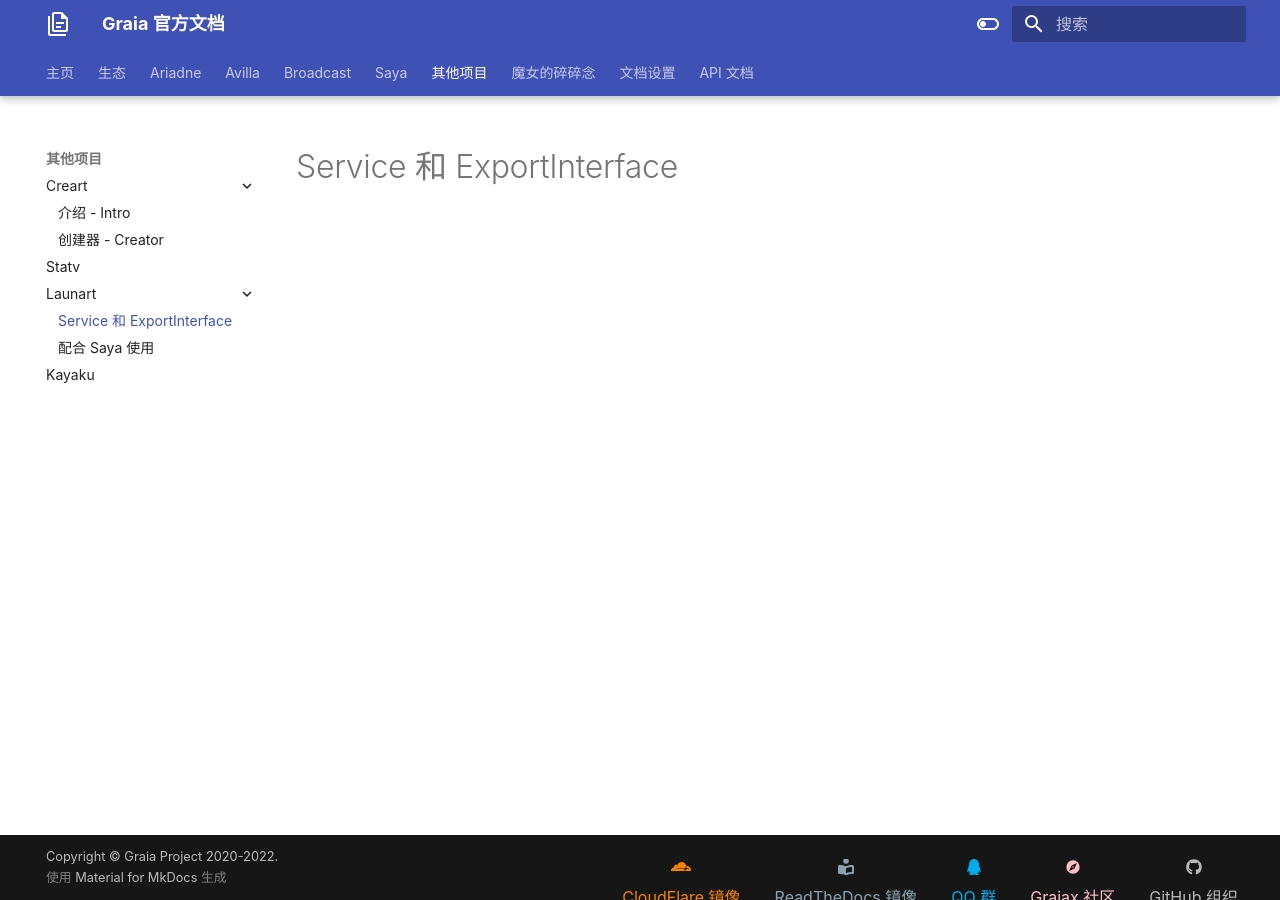
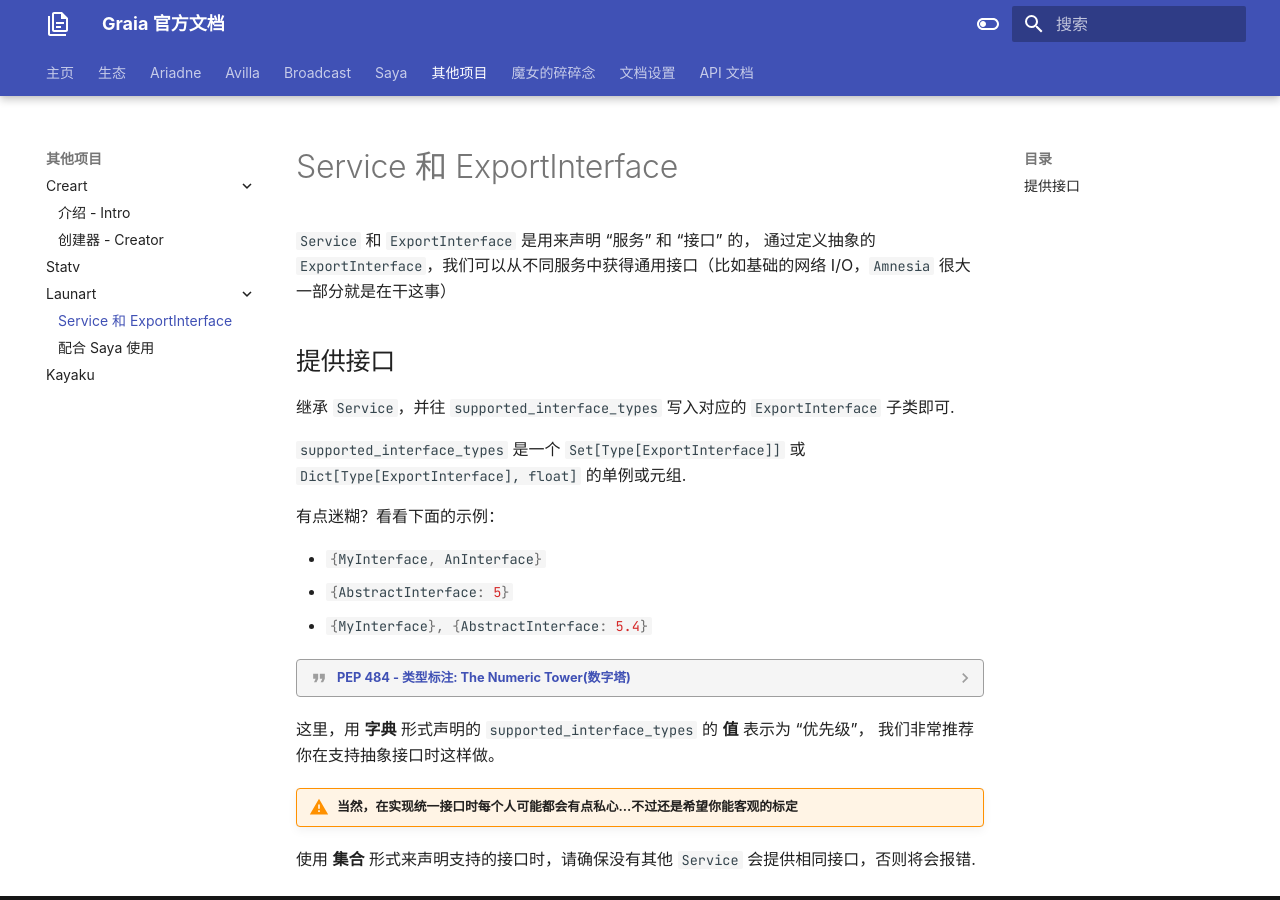
Before and after one commit to GraiaProject/Document, an MkDocs documentation site: the page built from docs/other/launart/service.md, in a window 1280 px wide and 900 px high. Built offline with MkDocs 1.6.1 and Material for MkDocs 9.7.7, drawn with Linux system fonts in a browser that asks for light colours.

Commit message:
sync launart

```diff
--- a/docs/other/launart/service.md
+++ b/docs/other/launart/service.md
@@ -1 +1,32 @@
 # Service 和 ExportInterface
+
+`Service` 和 `ExportInterface` 是用来声明 “服务” 和 “接口” 的，
+通过定义抽象的 `ExportInterface`，我们可以从不同服务中获得通用接口（比如基础的网络 I/O，`Amnesia` 很大一部分就是在干这事）
+
+## 提供接口
+
+继承 `Service`，并往 `supported_interface_types` 写入对应的 `ExportInterface` 子类即可.
+
+`supported_interface_types` 是一个 `Set[Type[ExportInterface]]` 或 `Dict[Type[ExportInterface], float]` 的单例或元组.
+
+有点迷糊？看看下面的示例：
+
+- `#!py {MyInterface, AnInterface}`
+- `#!py {AbstractInterface: 5}`
+- `#!py {MyInterface}, {AbstractInterface: 5.4}`
+
+??? quote "[PEP 484 - 类型标注: The Numeric Tower(数字塔)](https://peps.python.org/pep-0484/#the-numeric-tower)"
+
+    [PEP 3141](https://peps.python.org/pep-3141) 定义了 Python 的数值类型层级关系（numeric tower），
+    并且 [`numbers`][numbers] 模块定义了对应的抽象基类
+    （[`Number`][numbers.Number]、[`Complex`][numbers.Complex]、[`Real`][numbers.Real]、[`Rational`][numbers.Rational] 和 [`Integral`][numbers.Integral]）。
+    关于这些抽象基类存在争议，但内置的具体类型 [`complex`][complex]、[`float`][float] 和 [`int`][int] 已得到广泛应用（尤其是后两个类）。
+
+    本 PEP 提出了一种简单、快捷、几乎也是高效的方案，用户不必先写 `import numbers` 语句再使用 [`Real`][numbers.Real]：只要注解为 `float` 类型，即可接受 `int` 类型的参数。类似地，注解为 `complex` 类型的参数，则可接受 `float` 或 int 类型。这种方案无法应对实现抽象基类或 [`fractions.Fraction`][fractions.Fraction] 类的类，但可以相信那些用户场景极为罕见。
+
+这里，用 **字典** 形式声明的 `supported_interface_types` 的 **值** 表示为 “优先级”，
+我们非常推荐你在支持抽象接口时这样做。
+
+!!! warning "当然，在实现统一接口时每个人可能都会有点私心...不过还是希望你能客观的标定"
+
+使用 **集合** 形式来声明支持的接口时，请确保没有其他 `Service` 会提供相同接口，否则将会报错.
```
Also changed, not shown: docs/other/launart/index.md (+1 -1 lines).
